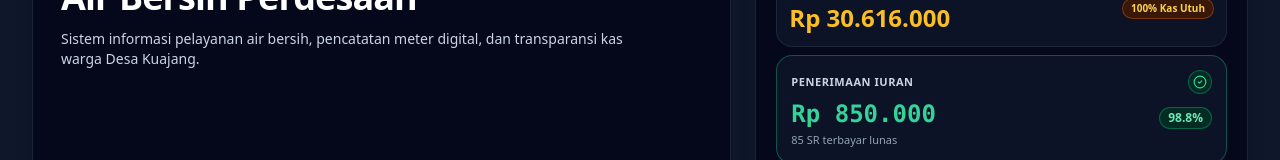
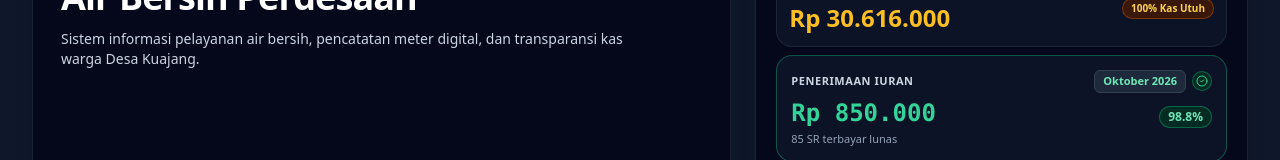
Before and after one commit to zarukjhi21/sistem_kpspams, a Next.js app in the folder frontend/: page / in a window 1280 px wide. Shown: the part 511-671 px from the top of the page. Built offline with nearby package versions, Linux system fonts and the light colour scheme; no server answers.

Commit message:
feat(landing): display active month badge on penerimaan iuran card

```diff
--- a/frontend/src/app/page.tsx
+++ b/frontend/src/app/page.tsx
@@ -313,14 +313,19 @@ export default function HomePage() {
                   </span>
                 </div>
 
-                {/* Metric 2: Penerimaan Iuran (Clean & Real-Time) */}
+                {/* Metric 2: Penerimaan Iuran (Clean & Real-Time dengan Bulan Berjalan) */}
                 <div className="p-3 sm:p-3.5 rounded-xl sm:rounded-2xl bg-slate-900/80 border border-emerald-500/40 shadow-xs">
                   <div className="flex items-center justify-between">
                     <span className="text-[10px] sm:text-[11px] font-extrabold text-slate-300 uppercase tracking-wider">
                       Penerimaan Iuran
                     </span>
-                    <div className="w-6 h-6 rounded-full bg-emerald-950 text-emerald-400 border border-emerald-500/40 flex items-center justify-center">
-                      <CheckCircle2 className="w-3.5 h-3.5" />
+                    <div className="flex items-center space-x-1.5">
+                      <span className="text-[10px] sm:text-[11px] font-bold px-2 py-0.5 rounded-md bg-slate-800 text-emerald-300 border border-slate-700">
+                        {stats.billingPeriod.replace(/^Periode\s+/i, "")}
+                      </span>
+                      <div className="w-5 h-5 rounded-full bg-emerald-950 text-emerald-400 border border-emerald-500/40 flex items-center justify-center">
+                        <CheckCircle2 className="w-3 h-3" />
+                      </div>
                     </div>
                   </div>
 
```
